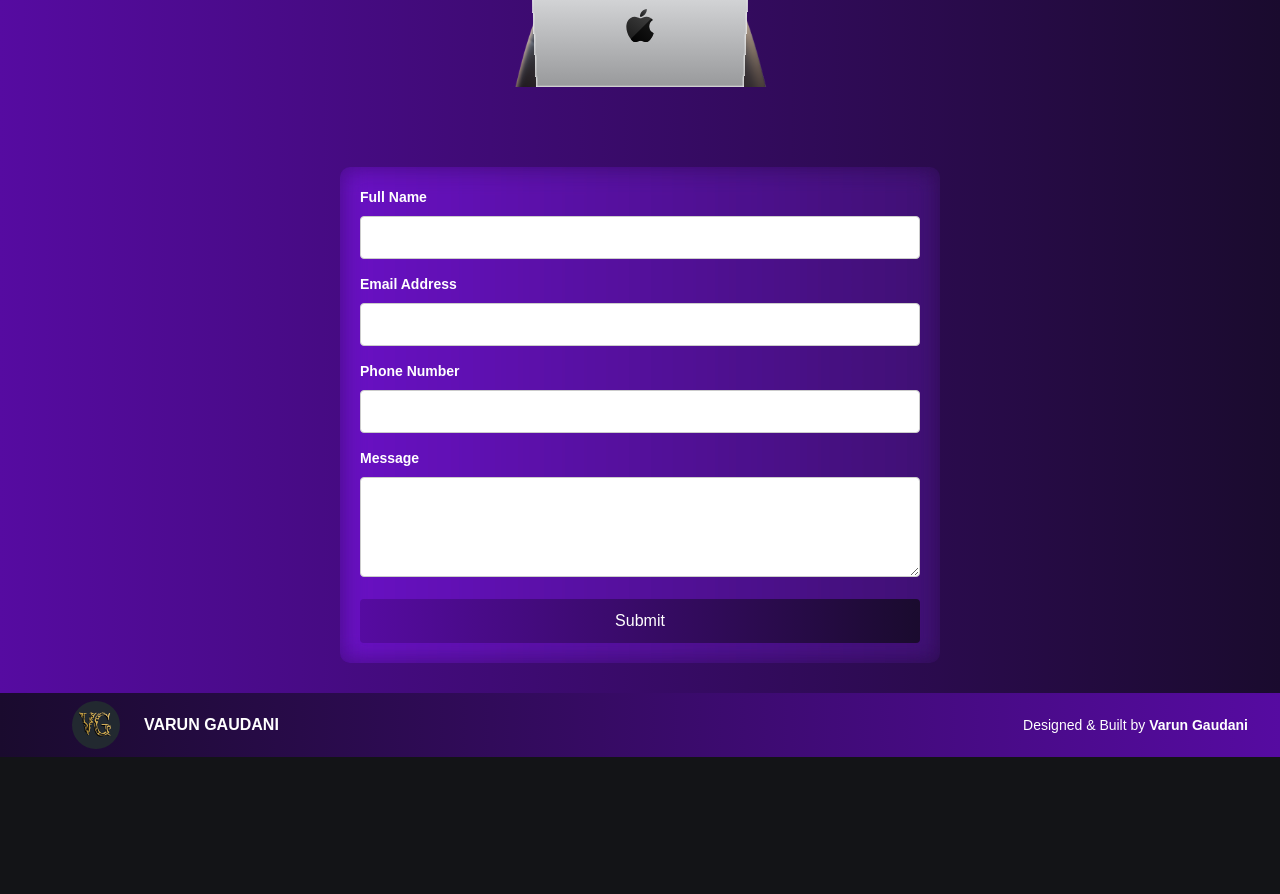
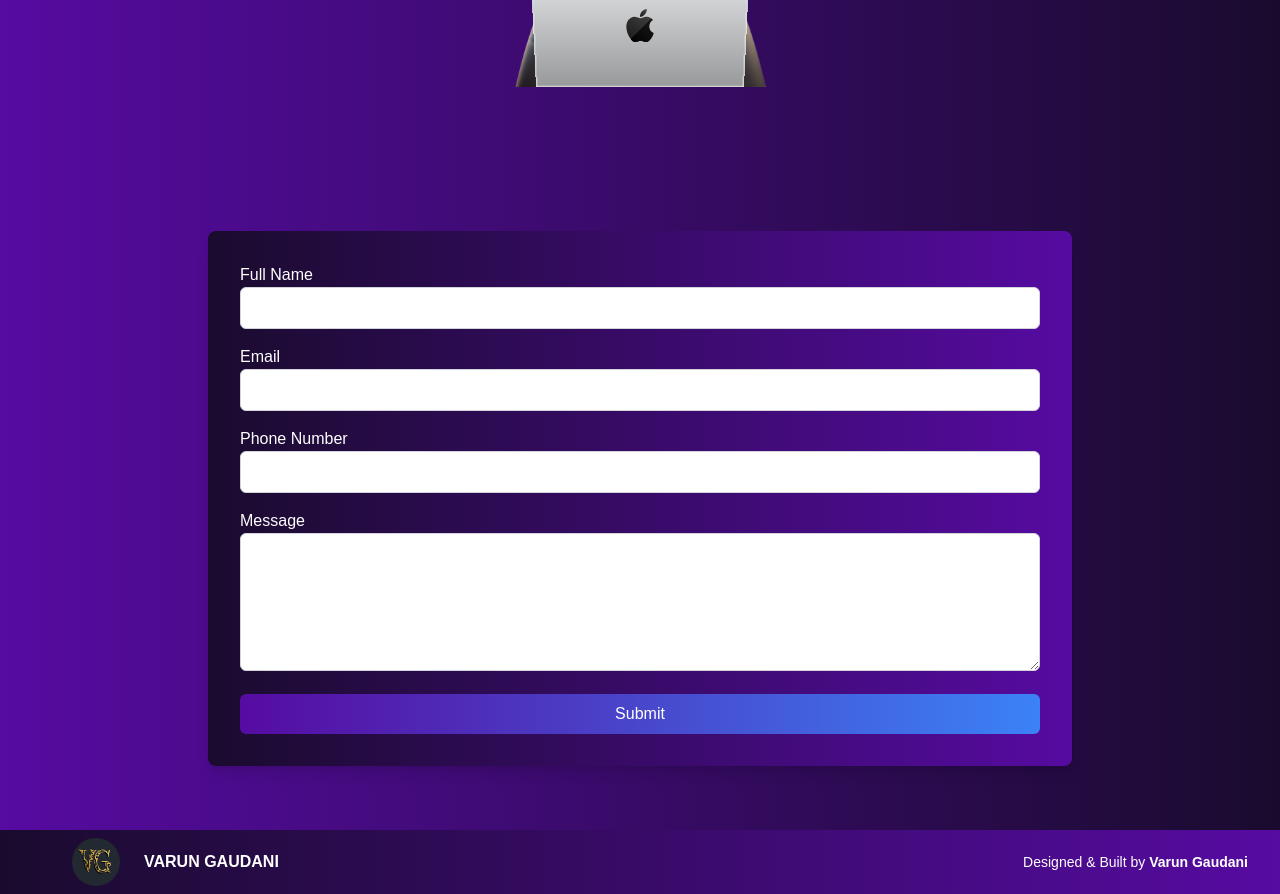
Before and after one commit to kristal7636/kristal-portfolio, a Next.js app: page / in a window 1280 px wide. Shown: the part 2312-3206 px from the top of the page. Before the commit the page ends 3069 px from the top, so only its background shows below. Built offline with nearby package versions, Linux system fonts and the light colour scheme; a web font is replaced by a local one.

Commit message:
mail unlinked

```diff
--- a/src/app/ConnectWithMe/ConnectWithMe.tsx
+++ b/src/app/ConnectWithMe/ConnectWithMe.tsx
@@ -67,7 +67,7 @@ const ConnectWithME = () => {
             target={skill.isGmail ? "_self" : "_blank"} // Gmail won't open a new tab
             rel={skill.isGmail ? undefined : "noopener noreferrer"}
             onClick={skill.isGmail ? handleGmailClick : undefined} // Add click handler for Gmail
-            className="min-w-[50px] my-0 mx-0 md:my-2 md:mx-2 backdrop-blur-md backdrop-brightness-150 text-white md:py-4 md:px-6 py-2 px-4 rounded-full flex items-center justify-center shadow-lg"
+            className="min-w-[50px] my-0 mx-0 md:my-2 md:mx-2 backdrop-blur-md backdrop-brightness-150   md:py-4 md:px-6 py-2 px-4 rounded-full flex items-center justify-center shadow-lg"
           >
             <img
               src={skill.src}
--- a/src/app/ContactMe/ContactMe.tsx
+++ b/src/app/ContactMe/ContactMe.tsx
@@ -1,60 +1,123 @@
 "use client";
-import React from "react";
-import { useForm, ValidationError } from "@formspree/react";
-
-function ContactForm() {
-  const [state, handleSubmit] = useForm("myzzzkrj");
-
-  if (state.succeeded) {
-    return <p>Thanks for contacting us!</p>;
+import React, { useState } from "react";
+const Contact = () => {
+  const [formData, setFormData] = useState({
+    name: "",
+    email: "",
+    phone: "",
+    message: "",
+  });
+  const [errors, setErrors] = useState({
+    email: "",
+    phone: "",
+  });
+  const handleChange = (e) => {
+    const { name, value } = e.target;
+    setFormData((prevState) => ({
+      ...prevState,
+      [name]: value,
+    }));
+  };
+  const validateEmail = (email) => {
+    // Regular expression for email validation
+    const emailRegex = /^[a-zA-Z0-9._-]+@[a-zA-Z0-9.-]+\.[a-zA-Z]{2,6}$/;
+    return emailRegex.test(email);
+  };
+  const validatePhoneNumber = (phone) => {
+    // Regular expression for phone number validation
+    const phoneRegex =
+      /^[+]?[0-9]{1,4}?[-.\s]?(\(?\d{1,4}?\)?[-.\s]?)?[\d\s.-]{7,}$/;
+    return phoneRegex.test(phone);
+  };
+  const handleSubmit = (e) => {
+    e.preventDefault();
+    let validationErrors = {};
+    alert("Thanks, You will be responded soon");
+    // Validate Email
+    if (!validateEmail(formData.email)) {
+      validationErrors.email = "Please enter a valid email address.";
     }
-
+    // Validate Phone
+    if (!validatePhoneNumber(formData.phone)) {
+      validationErrors.phone = "Please enter a valid phone number.";
+    }
+    if (Object.keys(validationErrors).length > 0) {
+      setErrors(validationErrors);
+    } else {
+      setErrors("");
+      // Handle form submission logic (e.g., sending data to the server)
+      console.log("Form Submitted", formData);
+    }
+  };
   return (
+    <div className="max-w-4xl mx-auto px-4 py-16 ">
       <form
+        className="text-white shadow-lg rounded-lg p-8 bg-gradient-to-r from-[#1a0b2e] to-[#560ba1] "
         onSubmit={handleSubmit}
-      className="backdrop-blur-md backdrop-brightness-150 contact-form"
+        z
       >
-      {/* Full Name */}
-
-      <label htmlFor="full-name">Full Name</label>
-      <input id="full-name" type="text" name="full-name" required />
-      <ValidationError
-        prefix="Full Name"
-        field="full-name"
-        errors={state.errors}
+        <div className="mb-4">
+          <label className="block text-gray-700 text-white">Full Name</label>
+          <input
+            type="text"
+            name="name"
+            className="w-full px-4 py-2 border border-gray-300 text-black rounded-md"
+            value={formData.name}
+            onChange={handleChange}
+            required
           />
-
-      {/* Email Address */}
-      <label htmlFor="email">Email Address</label>
-      <input id="email" type="email" name="email" required />
-      <ValidationError prefix="Email" field="email" errors={state.errors} />
-
-      {/* Phone Number */}
-      <label htmlFor="phone">Phone Number</label>
+        </div>
+        <div className="mb-4">
+          <label className="block text-gray-700 text-white">Email</label>
           <input
-        id="phone"
+            type="email"
+            name="email"
+            className={`w-full px-4 py-2 border text-black border-gray-300 rounded-md ${
+              errors.email ? "border-red-500" : ""
+            }`}
+            value={formData.email}
+            onChange={handleChange}
+            required
+          />
+          {errors.email && (
+            <p className="text-red-500 text-sm">{errors.email}</p>
+          )}
+        </div>
+        <div className="mb-4">
+          <label className="block text-white">Phone Number</label>
+          <input
             type="tel"
             name="phone"
-        pattern="^\+?[0-9\s\-]+$"
+            className={`w-full px-4 py-2 border text-black border-gray-300 rounded-md ${
+              errors.phone ? "border-red-500" : ""
+            }`}
+            value={formData.phone}
+            onChange={handleChange}
             required
           />
-      <ValidationError prefix="Phone" field="phone" errors={state.errors} />
-
-      {/* Message */}
-      <label htmlFor="message">Message</label>
-      <textarea id="message" name="message" required />
-      <ValidationError prefix="Message" field="message" errors={state.errors} />
-
-      {/* Submit Button */}
-      <button type="submit" disabled={state.submitting}>
+          {errors.phone && (
+            <p className="text-red-500 text-sm">{errors.phone}</p>
+          )}
+        </div>
+        <div className="mb-4">
+          <label className="block text-white">Message</label>
+          <textarea
+            name="message"
+            className="w-full px-4 py-2 border border-gray-300 text-black rounded-md"
+            rows="5"
+            value={formData.message}
+            onChange={handleChange}
+            required
+          ></textarea>
+        </div>
+        <button
+          type="submit"
+          className="w-full py-2 bg-blue-500 text-white rounded-md bg-gradient-to-r from-[#560ba1] to-[#1a0b2e  ]"
+        >
           Submit
         </button>
       </form>
+    </div>
   );
-}
-
-function App() {
-  return <ContactForm />;
-}
-
-export default App;
+};
+export default Contact;
```
Lines whose indentation alone changed are shown as unchanged.
